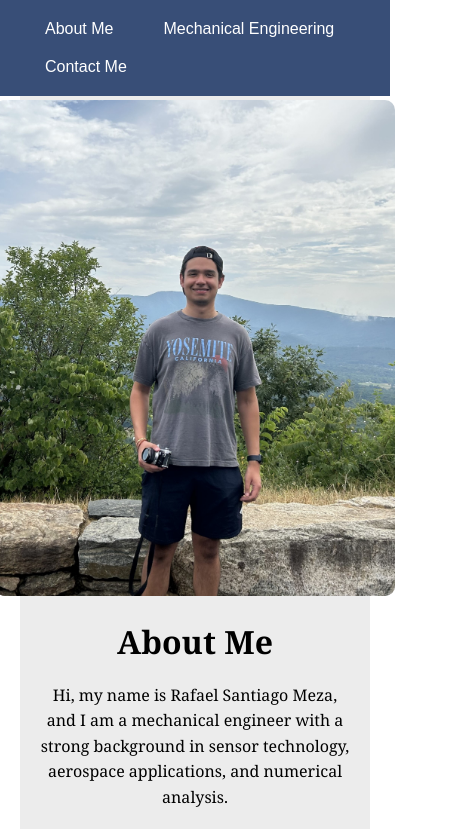
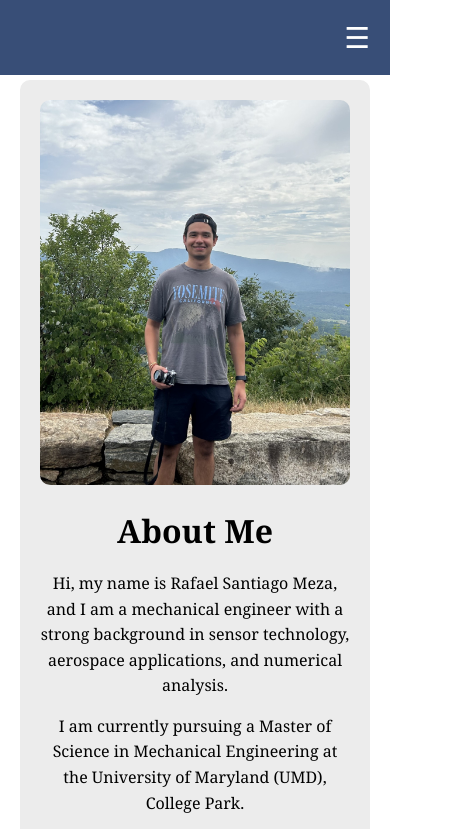
Before and after one commit to rmeza09/PersonalWebsite, a React app: page / in a window 390 px wide. Shown: the top 829 px of the page, 460 px wide, since content can reach past the window. Built offline with nearby package versions, Linux system fonts and the light colour scheme.

Commit message:
updated mobile navbar

```diff
--- a/src/components/Navbar.js
+++ b/src/components/Navbar.js
@@ -1,13 +1,32 @@
-import React from "react";
+import React, { useState } from "react";
+import "../styles.css";
 
 function Navbar({ setActiveSection }) {
+  const [menuOpen, setMenuOpen] = useState(false);
+
+  const toggleMenu = () => {
+    setMenuOpen(!menuOpen);
+  };
+
+  const handleNavClick = (section) => {
+    setActiveSection(section); // Update the active section
+    setMenuOpen(false); // Close the menu after clicking
+  };
+
   return (
-    <header id="navbar">
-      <nav>
-        <button onClick={() => setActiveSection("resume")}>About Me</button>
-        <button onClick={() => setActiveSection("engineering")}>Mechanical Engineering</button>
-        {/*<button onClick={() => setActiveSection("finance")}>Finance Research</button>*/}
-        <button onClick={() => setActiveSection("contact")}>Contact Me</button>
+    <header id="navbar" className={menuOpen ? "open" : ""}>
+      {/* Hamburger Menu */}
+      <button className="menu-btn" onClick={toggleMenu}>
+        {menuOpen ? "✖" : "☰"}
+      </button>
+
+      {/* Navigation Links */}
+      <nav className={`nav-links ${menuOpen ? "open" : ""}`}>
+        <button onClick={() => handleNavClick("resume")}>About Me</button>
+        <button onClick={() => handleNavClick("engineering")}>
+          Mechanical Engineering
+        </button>
+        <button onClick={() => handleNavClick("contact")}>Contact Me</button>
       </nav>
     </header>
   );
--- a/src/styles.css
+++ b/src/styles.css
@@ -14,31 +14,107 @@
 /* Navigation Bar */
 #navbar {
   width: 100%;
-    background-color: #384E77; /* Dark blue background */
+  background-color: #384E77;
   padding: 10px 20px;
   display: flex;
-    justify-content: right; /* Center buttons */
-    position: fixed; /* Sticks navbar at the top */
+  justify-content: space-between;
+  align-items: center;
+  position: fixed;
   top: 0;
   z-index: 1000;
+  height: 75px; /* Default height when closed */
+  transition: height 0.3s ease-in-out;
+  overflow: hidden; /* Prevents content from overflowing */
 }
 
-  #navbar nav button {
+/* Navigation Links */
+.nav-links {
+  display: none; /* Hidden by default */
+  flex-direction: column;
+  width: 100%;
+  text-align: center;
+  padding: 0;
+}
+
+/* Show menu when open */
+.nav-links.open {
+  display: flex;
+  flex-direction: column;
+  width: 100%;
+  padding-top: 10px;
+  padding-bottom: 10px;
+  background-color: #384E77;
+}
+
+/* Ensure buttons fill width */
+.nav-links button {
   background-color: transparent;
   color: white;
   border: none;
   font-size: 1rem;
-    margin: 0 15px;
-    padding: 10px;
-    cursor: pointer;
-    transition: color 0.3s ease, background-color 0.3s ease;
+  padding: 15px;
+  width: 100%; /* Full width for easy clicking */
+  text-align: center;
 }
 
-  #navbar nav button:hover {
-    background-color: #3c6e71; /* Green hover effect */
+.nav-links button:hover {
+  background-color: #3c6e71;
   color: white;
   border-radius: 5px;
 }
+
+/* Hamburger Menu Button */
+.menu-btn {
+  background: none;
+  border: none;
+  color: white;
+  font-size: 1.8rem;
+  cursor: pointer;
+  display: none;
+  position: absolute;
+  right: 20px;
+  top: 50%;
+  transform: translateY(-50%);
+}
+
+/* Ensure Navbar Expands */
+#navbar.open {
+  height: auto;
+  flex-direction: column;
+  align-items: center;
+  padding-bottom: 10px;
+  overflow: visible; /* Allow dropdown to show */
+}
+
+/* Ensure Hamburger Menu is Visible on Mobile */
+@media (max-width: 768px) {
+  .menu-btn {
+    display: block; /* Show the button on small screens */
+    position: absolute;
+    right: 20px;
+    top: 50%;
+    transform: translateY(-50%);
+  }
+
+  #navbar {
+    height: 75px; /* Ensure navbar maintains height */
+    display: flex;
+    justify-content: space-between;
+    align-items: center;
+  }
+
+  .nav-links {
+    display: none; /* Hide menu links by default */
+  }
+
+  .nav-links.open {
+    display: flex;
+  }
+}
+
+
+
+
 
   /* Main Content Area */
   #main-content {
@@ -417,3 +493,31 @@
   color: green;
   margin-left: 10px;
 }
+
+img {
+  max-width: 100%;
+  height: auto;
+  display: block;
+}
+
+@media (max-width: 768px) {
+  .experience-container {
+      width: 95%;
+      padding: 10px;
+  }
+  .item-container {
+      flex-direction: column; /* Stack images and text vertically */
+      align-items: center;
+  }
+  img {
+      width: 100%;
+      height: auto;
+  }
+}
+
+
+* {
+  max-width: 100%;
+  overflow-x: hidden;
+  box-sizing: border-box;
+}
```
Lines whose indentation alone changed are shown as unchanged.
